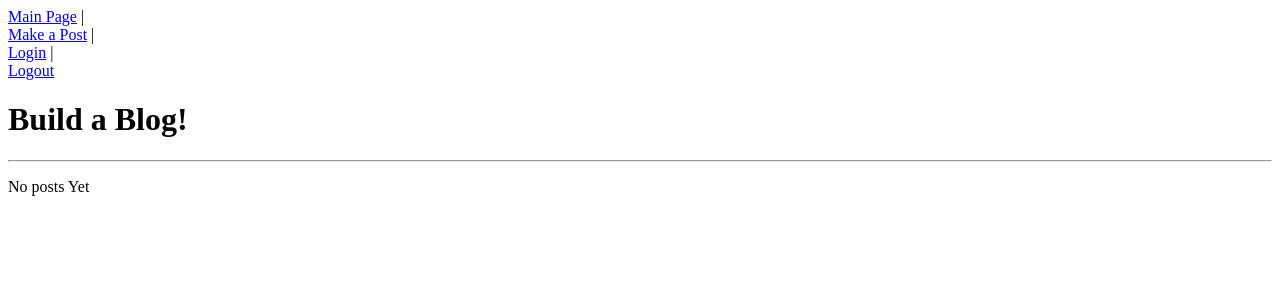
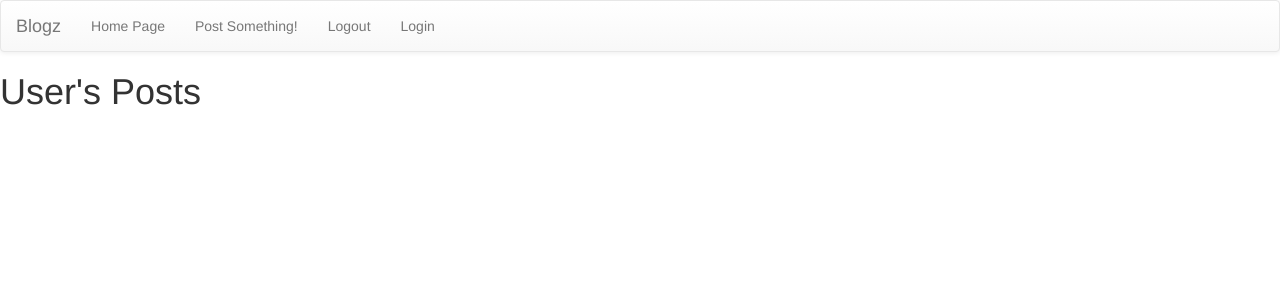
Before and after one commit to Jgwentworth/blogz, a Flask app: page /blog?userid=1 in a window 1280 px wide. Shown: the top 300 px of the page. Run offline with Flask 2, Linux system fonts and the light colour scheme; the visitor is signed in with stand-in values (Sample User, id 1); data comes from the database, SQL or seed files in the repository; data that the repository does not hold is empty; some libraries are stand-ins or nearby versions.

Commit message:
Finished

```diff
--- a/main.py
+++ b/main.py
@@ -1,4 +1,4 @@
-from flask import Flask, request, redirect, render_template, session, flash
+from flask import Flask, request, redirect, render_template, session
 from flask_sqlalchemy import SQLAlchemy
 
 app = Flask(__name__)
@@ -39,14 +39,19 @@ def require_login():
 
 @app.route("/blog")
 def blog_page():
-    owner = User.query.filter_by(username=session['username']).first()
     posts = Blog.query.all()
 
     if request.method == 'GET':
-        if 'id' in request.args:
-            post_id = request.args.get('id')
-            content = Blog.query.get(post_id)
-            return render_template('blog_page.html', content = content)
+        if "userid" in request.args:
+            author = request.args.get("userid")
+            content = Blog.query.filter_by(owner_id=author).all()
+            user = User.query.filter_by(id=author).first()
+            return render_template('blog_page.html', content = content, user=user)
+
+        if "id" in request.args:
+            post = request.args.get("id")
+            content = Blog.query.filter_by(id=post).first()
+            return render_template("single_post.html", content=content, user=user)
 
     return render_template('blog_list.html', title="Blog Post",
               posts = posts)
@@ -174,7 +179,7 @@ def new_post():
         db.session.add(new_post)
         db.session.commit()
         page_id = new_post.id
-        return redirect("/blog?id={0}".format(page_id))
+        return redirect("/blog")
 
     else:
         return render_template("newpost.html",
--- a/templates/base.html
+++ b/templates/base.html
@@ -1,28 +1,33 @@
 <!doctype html>
 <html>
     <head>
-        <title>{{title}}</title>
-        <style>
-        .error{
-            color:red;
-        }
-        </style>
+        <!-- Latest compiled and minified CSS -->
+<link rel="stylesheet" href="https://maxcdn.bootstrapcdn.com/bootstrap/3.3.7/css/bootstrap.min.css" integrity="sha384-BVYiiSIFeK1dGmJRAkycuHAHRg32OmUcww7on3RYdg4Va+PmSTsz/K68vbdEjh4u" crossorigin="anonymous">
+
+<!-- Optional theme -->
+<link rel="stylesheet" href="https://maxcdn.bootstrapcdn.com/bootstrap/3.3.7/css/bootstrap-theme.min.css" integrity="sha384-rHyoN1iRsVXV4nD0JutlnGaslCJuC7uwjduW9SVrLvRYooPp2bWYgmgJQIXwl/Sp" crossorigin="anonymous">
+
+<!-- Latest compiled and minified JavaScript -->
+<script src="https://maxcdn.bootstrapcdn.com/bootstrap/3.3.7/js/bootstrap.min.js" integrity="sha384-Tc5IQib027qvyjSMfHjOMaLkfuWVxZxUPnCJA7l2mCWNIpG9mGCD8wGNIcPD7Txa" crossorigin="anonymous"></script>
     </head>
 <body>
-    <div class="link">
-        <a href="/">Main Page</a> |
+<nav class="navbar navbar-default">
+  <div class="container-fluid">
+    <div class="navbar-header">
+      <a class="navbar-brand" href="/blog">Blogz</a>
     </div>
-    <div class="link">
-        <a href="/newpost">Make a Post</a> |
-    </div>
-    <div class="link">
-        <a href="/login">Login</a> |
-    </div>
-    <div class ="link">
-        <a href="/logout">Logout</a>
+    <ul class="nav navbar-nav">
+      <li><a href="/">Home Page</a></li>
+      <li><a href="/newpost">Post Something!</a></li>
+      <li class="pull-right"><a href="/login" >Login</a></li>
+      <li class="pull-right"><a href="/logout">Logout</a></li>
+    </ul>
+  </div>
+</nav>
 
-    {% block content %}
-    {% endblock %}
+
+{% block content %}
+{% endblock %}
 
 </body>
 </html>
--- a/templates/blog_list.html
+++ b/templates/blog_list.html
@@ -2,23 +2,20 @@
 
 {% block content %}
 
-    <h1>Build a Blog!</h1>
-    <hr />
+<h1>Build a Blog!</h1>
+<div class="row">
+    <div class="list-group">
+        {% for post in posts %}
+        <div class="col-md-6 col-md-offset-1">
+            <h2><a href="/blog?id={{post.id}}" class="list-group-item">{{post.title}}</a></h2>
+        </div>
+        <div class="col-md-4 col-md-offset-2">
+            {{post.body}}
+        </div>
+    </div>
+    {% endfor %}
+</div>
 
-    {% if posts|length == 0 %}
-    <p>No posts Yet</p>
-    {% else %}
-        <ul>
-            {% for post in posts %}
-            <li><h2><a href="/blog?id={{post.id}}">{{post.title}}</a></h2>
-                <br>
-                {{post.body}}
-                <hr>
-            </li>
-            {% endfor %}
-        </ul>
-
-    {% endif %}
 
 
 {% endblock %}
--- a/templates/blog_page.html
+++ b/templates/blog_page.html
@@ -5,10 +5,16 @@
 <div class="blog_header">
     <h1>User's Posts</h1>
 </div>
+    {% for post in content %}
+    <li><h2><a href="/blog?id={{post.id}}">{{post.title}}</a></h2>
+        <br>
+        {{post.body}}
+        <br>
 
-<h2>{{content.title}}</h2>
-<br>
-<hr>
-<p>{{content.body}}</p>
+        <h4>Original Poster:<a href="">{{user.username}}</a></h4>
+        <hr>
+    </li>
+    {% endfor %}
+
 
 {% endblock %}
```
Also changed, not shown: templates/index.html (+11 -2 lines), templates/single_post.html (added, +11 -0 lines).
